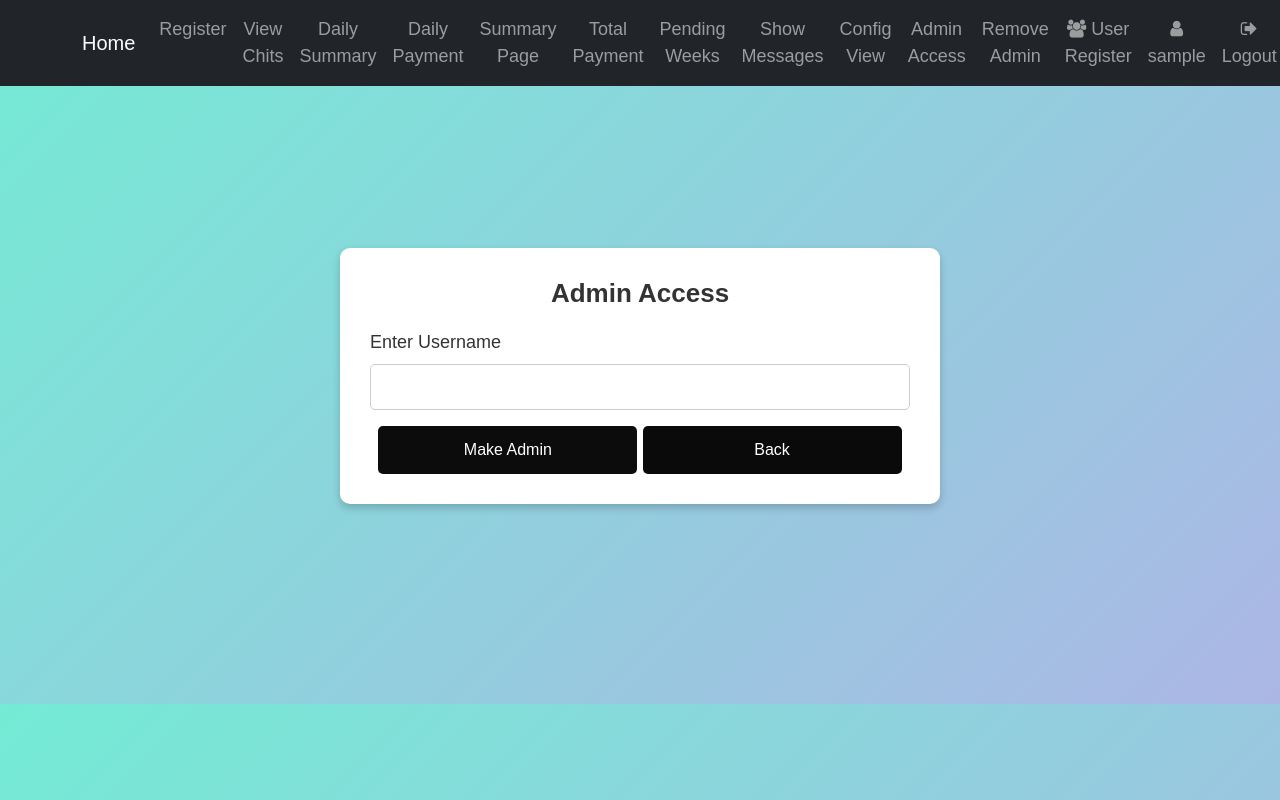
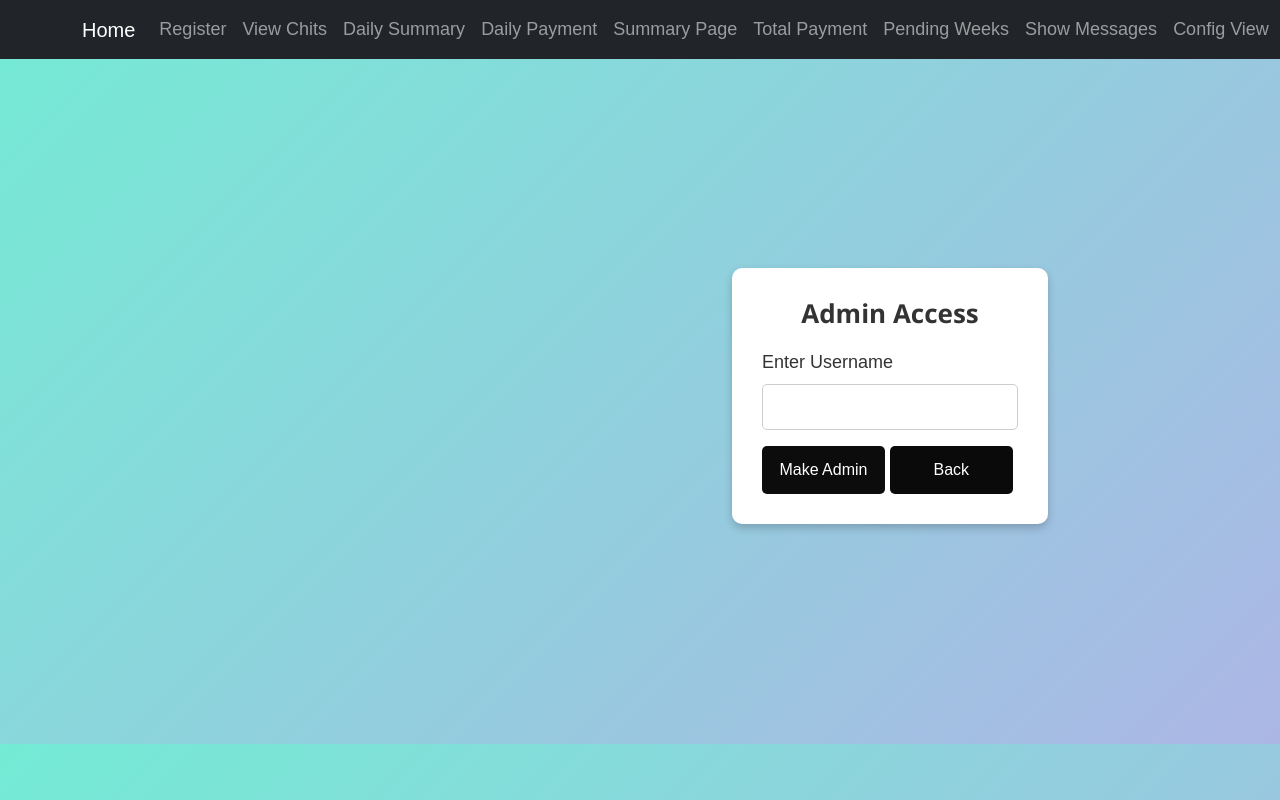
Before and after one commit to mahil-tech-academy/mahil-chitfund-app, a Django app: page /make_admin/ in a window 1280 px wide. Run offline with Django 5.2, Linux system fonts and the light colour scheme; the visitor is signed in with stand-in values (Sample User, id 1).

Commit message:
Update make_admin.html

```diff
--- a/CHITPROJECT/chitproject/chitapp/templates/chitapp/make_admin.html
+++ b/CHITPROJECT/chitproject/chitapp/templates/chitapp/make_admin.html
@@ -17,10 +17,21 @@ Chit Fund Project | Admin Access
         body {
             background: linear-gradient(135deg, #74ebd5, #acb6e5);
             font-family: Arial, sans-serif;
-            padding: 200px;
-            text-align: center;
+            padding: 220px;
+            text-align: left;
             font-size: 18px;
         }
+         nav {
+        background-color: #1e1e1e;
+        display: flex;
+        justify-content: space-between;
+        align-items: center;
+        padding: 10px 25px;
+        flex-wrap: nowrap;
+        white-space: nowrap;
+        overflow-x: auto;
+    }
+
 
         .form-container {
             max-width: 600px;
@@ -29,6 +40,8 @@ Chit Fund Project | Admin Access
             border-radius: 10px;
             box-shadow: 0px 4px 8px rgba(0, 0, 0, 0.2);
             margin: auto;
+            margin-left: 500px;
+
         }
 
         .form-title {
@@ -36,6 +49,9 @@ Chit Fund Project | Admin Access
             font-weight: bold;
             color: #333;
             margin-bottom: 20px;
+            text-align: center;
+            font-family:'Segoe UI', Tahoma, Geneva, Verdana, sans-serif;
+
         }
 
         label {
```
